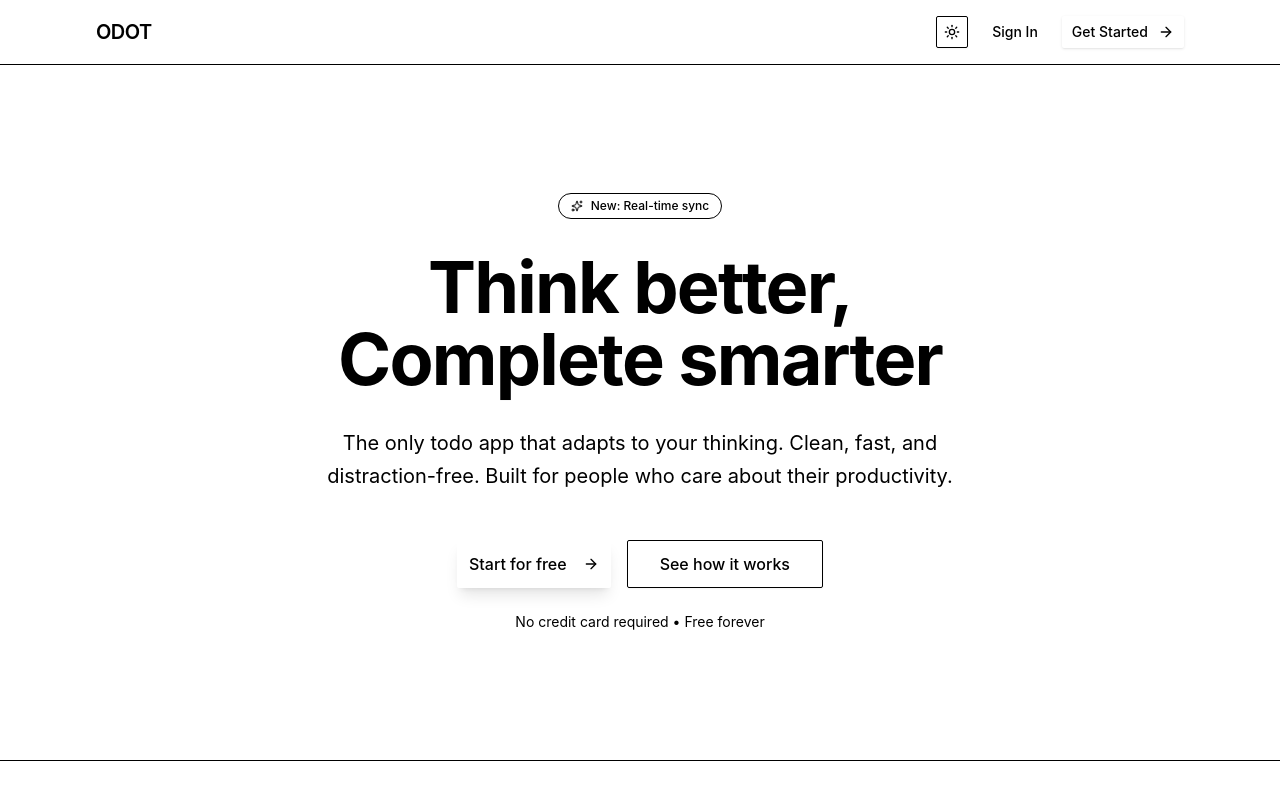
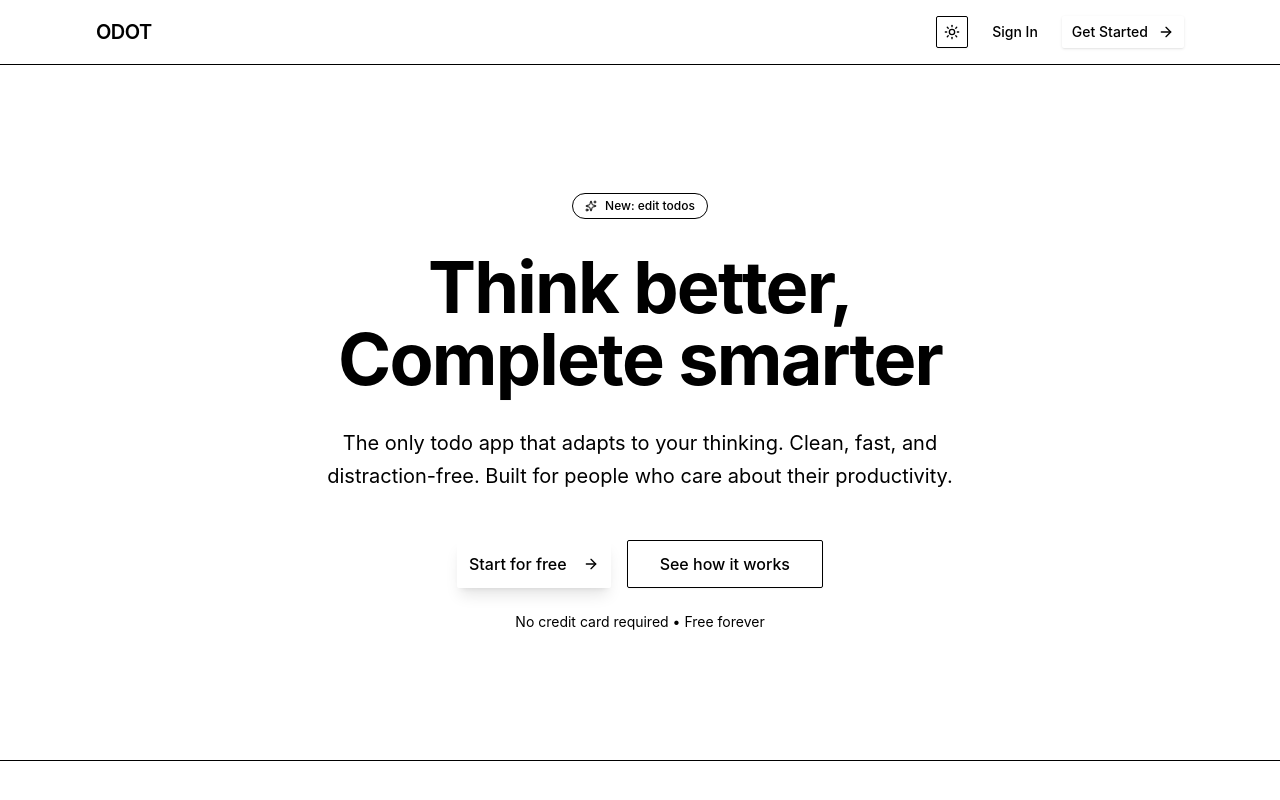
Before and after one commit to 0xymg/odotapp, a Next.js app in the folder frontend/: page / in a window 1280 px wide. Shown: the top 800 px of the page. Built offline with nearby package versions, Linux system fonts and the light colour scheme.

Commit message:
feat: update landing page badge text to reflect new feature for editing todos

```diff
--- a/frontend/src/app/page.tsx
+++ b/frontend/src/app/page.tsx
@@ -64,7 +64,7 @@ export default function LandingPage() {
             {/* Badge */}
             <div className="inline-flex items-center px-3 py-1 rounded-full bg-primary/10 border border-primary/20 mb-8">
               <Sparkles className="h-3 w-3 text-primary mr-2" />
-              <span className="text-xs font-medium text-primary">New: Real-time sync</span>
+              <span className="text-xs font-medium text-primary">New: edit todos</span>
             </div>
 
             <h1 className="text-6xl md:text-7xl font-bold text-foreground mb-8 tracking-tight">
```
